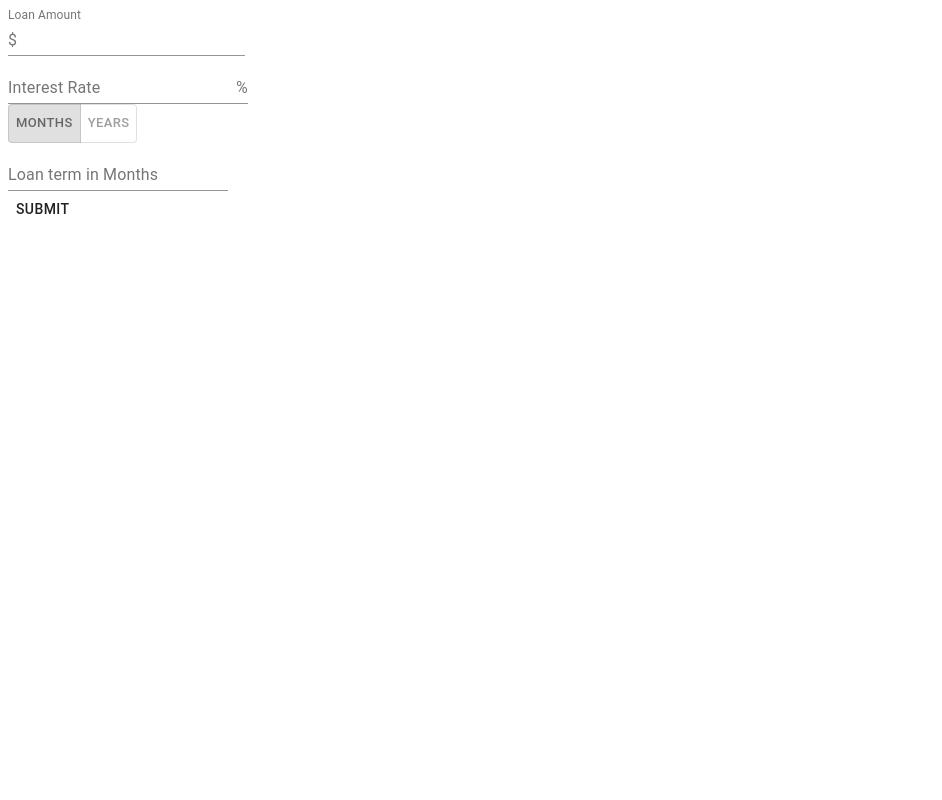
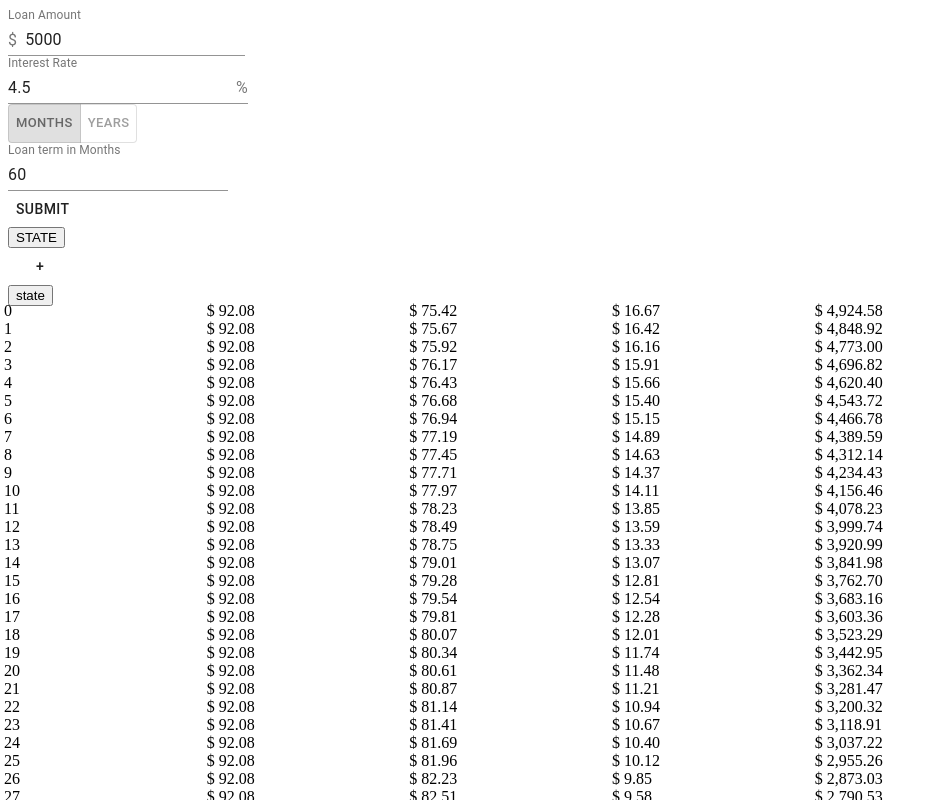
Before and after one commit to andrew-elmore/loan-calculator, a React (Create React App) app: page / in a window 1280 px wide. Both pictures are taken after a click on the button "SUBMIT". Shown: the top 800 px of the page, without its empty margins (0-942 px from the left). Built offline with nearby package versions, Linux system fonts and the light colour scheme.

Commit message:
adds SubsequentPayment functionality

```diff
--- a/src/App.js
+++ b/src/App.js
@@ -10,17 +10,24 @@ import InputAdornment from '@material-ui/core/InputAdornment';
 import ToggleButton from '@material-ui/lab/ToggleButton'
 import ToggleButtonGroup from '@material-ui/lab/ToggleButtonGroup';
 import DataInput from './DataInput'
-
+import PaymentSchedule from './PaymentSchedule'
+import SubsequentPayment from './SubsequentPayment'
 
 const reducer = (state, action) => {
   Object.freeze(state)
   let currentState = Object.assign({}, state)
-  console.log(action)
   switch (action.type) {
     case 'CREATE_LOAN':
-      console.log(action)
-      currentState['data'] = action.payload.data
+      currentState['inputData'] = action.payload.data
       currentState['durationType'] = action.payload.durationType
+      return currentState
+    case 'ADD_PAYMENT':
+      const {paymentAction, paymentType} = action.payload
+      if (paymentType === 'MONTHLY'){
+        currentState.subsequentPayments[paymentType] = paymentAction['']
+      } else {
+        currentState.subsequentPayments[paymentType] = { ...currentState.subsequentPayments[paymentType], ...paymentAction}
+      }
       return currentState
     case 'seeState':
       console.log(state)
@@ -33,20 +40,37 @@ function App() {
   const [state, dispatch] = useReducer(reducer, {
     inputData: {},
     durationType: '',
-    subsequentPayments: []
+    subsequentPayments: {
+      'ONE_TIME': {},
+      'MONTHLY': {},
+      'YEARLY': {}
+    }
   })
 
   const submitDataInput = (data, durationType) => {
-    console.log(data)
     dispatch({ type: 'CREATE_LOAN', payload: { data, durationType } })
   }
 
+  const addPayment = (paymentType, paymentAction) => {
+    dispatch({ type: 'ADD_PAYMENT', payload: { paymentType, paymentAction } })
+  }
 
-  console.log(state)
+
+
+
   return (
     <div className="App">
       <DataInput
         submitDataInput={submitDataInput}
+      />
+      <button onClick={() => {console.log(state)}}>STATE</button>
+      <SubsequentPayment
+        addPayment={addPayment}
+      />
+      <PaymentSchedule
+        inputData={state.inputData}
+        durationType={state.durationType}
+        subsequentPayments={state.subsequentPayments}
       />
 
     </div>
--- a/src/DataInput.js
+++ b/src/DataInput.js
@@ -37,10 +37,10 @@ const reducer = (state, action) => {
 
 function DataInput(props) {
     const [state, dispatch] = useReducer(reducer, {
-        loanAmount: null,
+        loanAmount: 5000,
         termYears: null,
-        termMonths: null,
-        interestRate: null
+        termMonths: 60,
+        interestRate: 4.5
     })
     const [duration, setDuration] = useState('Months')
 
@@ -54,7 +54,6 @@ function DataInput(props) {
 
     return (
         <div>
-
 
             <TextField
                 id="standard-basic"
--- a/src/PaymentSchedule.js
+++ b/src/PaymentSchedule.js
@@ -1,13 +1,130 @@
 import React, { useReducer, useState } from 'react'
 import {
     Button,
-    TextField
+    TextField,
+    Grid
 } from '@material-ui/core';
 import InputAdornment from '@material-ui/core/InputAdornment';
 import ToggleButton from '@material-ui/lab/ToggleButton'
 import ToggleButtonGroup from '@material-ui/lab/ToggleButtonGroup';
 
-
 const PaymentSchedule = (props) => {
 
+    const [inputData, setInputData] = useState(props.inputData)
+    const [subsequentPayments, setSubsequentPayments] = useState(props.subsequentPayments)
+
+
+    if (props.inputData !== inputData){
+        console.log('tripped inputData')
+        setInputData(props.inputData)
+    }
+
+    console.log('props.subsequentPayments', props.subsequentPayments)
+    console.log('subsequentPayments', subsequentPayments)
+    console.log('props.subsequentPayments !== subsequentPayments', props.subsequentPayments !== subsequentPayments)
+
+    if (props.subsequentPayments !== subsequentPayments){
+        console.log('tripped subsequentPayments')
+        setSubsequentPayments(props.subsequentPayments)
+    }
+
+
+    let originalPrincipal = inputData.loanAmount
+    let principal = originalPrincipal
+    let rate = inputData.interestRate / 100
+    let months = inputData.termMonths
+    let monthlyRate = rate / 12
+    let years = []
+
+    let i = 0
+    while (i < months) {
+        let mothlyPayment = (originalPrincipal * monthlyRate * ((1 + monthlyRate) ** months)) / (((1 + monthlyRate) ** months) - 1)
+        if (subsequentPayments['ONE_TIME'][i.toString()]){
+            console.log('subPayments', subsequentPayments['ONE_TIME'][i.toString()])
+            mothlyPayment += parseFloat(subsequentPayments['ONE_TIME'][i.toString()])
+        }
+        let interestPayment = (principal * monthlyRate)
+        let principalPayment = (mothlyPayment - interestPayment)
+        let remainingPrincipal = (principal - principalPayment)
+        principal = remainingPrincipal
+        years.push({ month: i, mothlyPayment, interestPayment, principalPayment, remainingPrincipal})
+        i ++
+    }
+
+    const makeDollarAmount = (num) => {
+        let roundedNum =Math.round(num * 100)
+        let cents = roundedNum % 100
+        let dollars = Math.floor(roundedNum / 100)
+        let centStr
+        if (cents < 10){
+            centStr = '0' + cents.toString()
+        } else {
+            centStr = cents.toString()
+        }
+
+
+        let dollarStr = ''
+        while (dollars > 1000){
+            let section = Math.floor(dollars % 1000)
+            dollars = Math.floor(dollars/1000)
+            if (section > 100){
+                dollarStr += ',' + section.toString()
+            } else if (section > 10){
+                dollarStr += ',0' + section.toString()
+            } else if (section > 1) {
+                dollarStr += ',00' + section.toString()
+            } else {
+                dollarStr += ',000'
+            }
+        }
+        dollarStr = dollars.toString() + dollarStr
+
+        return ('$ ' + dollarStr + '.' + centStr )
+
+
+    }
+
+
+    if (!props.inputData) { return null }
+
+
+
+    return (
+        <div>
+            <button
+                onClick={() => { console.log(subsequentPayments)}}
+            >state</button>
+            <Grid container spacing={1}>
+                {years.map((year) => {
+                    const { month, mothlyPayment, interestPayment, principalPayment, remainingPrincipal } = year
+                    return (
+                        <Grid container item xs={12} spacing={1}>
+                            <Grid container item xs={2} spacing={1}>
+                                {month}
+                            </Grid>
+                            <Grid container item xs={2} spacing={1}>
+                                {makeDollarAmount(mothlyPayment)}
+                            </Grid>
+                            <Grid container item xs={2} spacing={1}>
+                                {makeDollarAmount(principalPayment)}
+                            </Grid>
+                            <Grid container item xs={2} spacing={1}>
+                                {makeDollarAmount(interestPayment)}
+                            </Grid>
+                            <Grid container item xs={2} spacing={1}>
+                                {makeDollarAmount(remainingPrincipal)}
+                            </Grid>
+                            <Grid container item xs={2} spacing={1}>
+
+                            </Grid>
+                        </Grid>
+                    )
+                })}
+
+
+            </Grid>
+        </div>
+    )
 }
+
+export default PaymentSchedule
--- /dev/null
+++ b/src/SubsequentPayment.js
@@ -0,0 +1,137 @@
+import React, { useReducer, useState } from 'react'
+import {
+    Button,
+    TextField,
+    Grid,
+    Dialog,
+    Typography,
+    DialogContent
+} from '@material-ui/core';
+import ToggleButton from '@material-ui/lab/ToggleButton'
+import ToggleButtonGroup from '@material-ui/lab/ToggleButtonGroup';
+
+const SubsequentPayment = (props) => {
+    const [paymentOpen, setPaymentOpen] = useState(false)
+    const [paymentType, setPaymentType] = useState('ONE_TIME')
+    const [paymentDetails, setPaymentDetails] = useState({})
+
+    const resetState = () => {
+        setPaymentOpen(false)
+        setPaymentType('ONE_TIME')
+    }
+
+    const handleSubmit = () => {
+        const {month, amount} = paymentDetails
+
+        props.addPayment(paymentType, {[month]: amount })
+        resetState()
+    }
+    const oneTimeDisplay = () => {
+        return (
+            <div>
+                <Typography>Add A Payment in {0}</Typography>
+               <TextField
+                    label={`Payment Amount`}
+                    value={paymentDetails.amount}
+                    onChange={(e) => {
+                        setPaymentDetails({...paymentDetails, ['amount']: e.currentTarget.value, ['month']: 0})
+                    }}
+                />
+            </div>
+        )
+    }
+
+    const monthlyDisplay = () => {
+        return (
+            <div>
+                <Typography>Add A Payment For Every Month</Typography>
+                <TextField
+                    label={`Payment Amount`}
+                    value={paymentDetails.amount}
+                    onChange={(e) => {
+                        setPaymentDetails({...paymentDetails, ['amount']: e.currentTarget.value, ['month']: ''})
+                    }}
+                />
+            </div>
+        )
+    }
+
+    const yearlyDisplay = () => {
+        return (
+            <div>
+                <Typography>Add A Payment Every Year in a Month</Typography>
+                <TextField
+                    label={`Payment Amount`}
+                    value={paymentDetails.amount}
+                    onChange={(e) => {
+                        setPaymentDetails({ ...paymentDetails, ['amount']: e.currentTarget.value })
+                    }}
+                />
+                <TextField
+                    label={`Payment Month`}
+                    value={paymentDetails.month}
+                    onChange={(e) => {
+                        setPaymentDetails({ ...paymentDetails, ['month']: e.currentTarget.value })
+                    }}
+                />
+            </div>
+        )
+    }
+
+
+
+
+    const inputDisplay = () => {
+        if (paymentType === 'ONE_TIME') {
+            return oneTimeDisplay()
+        } else if (paymentType === 'MONTHLY') {
+            return monthlyDisplay()
+        } else {
+            return yearlyDisplay()
+        }
+    }
+    return (
+        <div>
+            <Button
+                onClick={() => { setPaymentOpen(!paymentOpen) }}
+            >
+                +
+            </Button>
+            <Dialog
+                open={paymentOpen}
+                disableBackdropClick
+            >
+                <DialogContent>
+                    <ToggleButtonGroup size="small" value={paymentType} exclusive
+                        onChange={(e) => {
+                            setPaymentType(e.currentTarget.value)
+                        }}
+                    >
+                        <ToggleButton value="ONE_TIME">One Time</ToggleButton>
+                        <ToggleButton value="MONTHLY">Monthly</ToggleButton>
+                        <ToggleButton value="YEARLY">Annual</ToggleButton>
+                    </ToggleButtonGroup>
+                    <br />
+                    {inputDisplay()}
+                    <br />
+                    <Button
+                        onClick={() => {
+                            resetState()
+                            setPaymentOpen(!paymentOpen)
+                        }}
+                    >
+                        Cancel
+                    </Button>
+                    <Button
+                        onClick={() => { handleSubmit() }}
+                    >
+                        Submit
+                    </Button>
+                </DialogContent>
+            </Dialog>
+        </div>
+    )
+
+}
+
+export default SubsequentPayment
```
